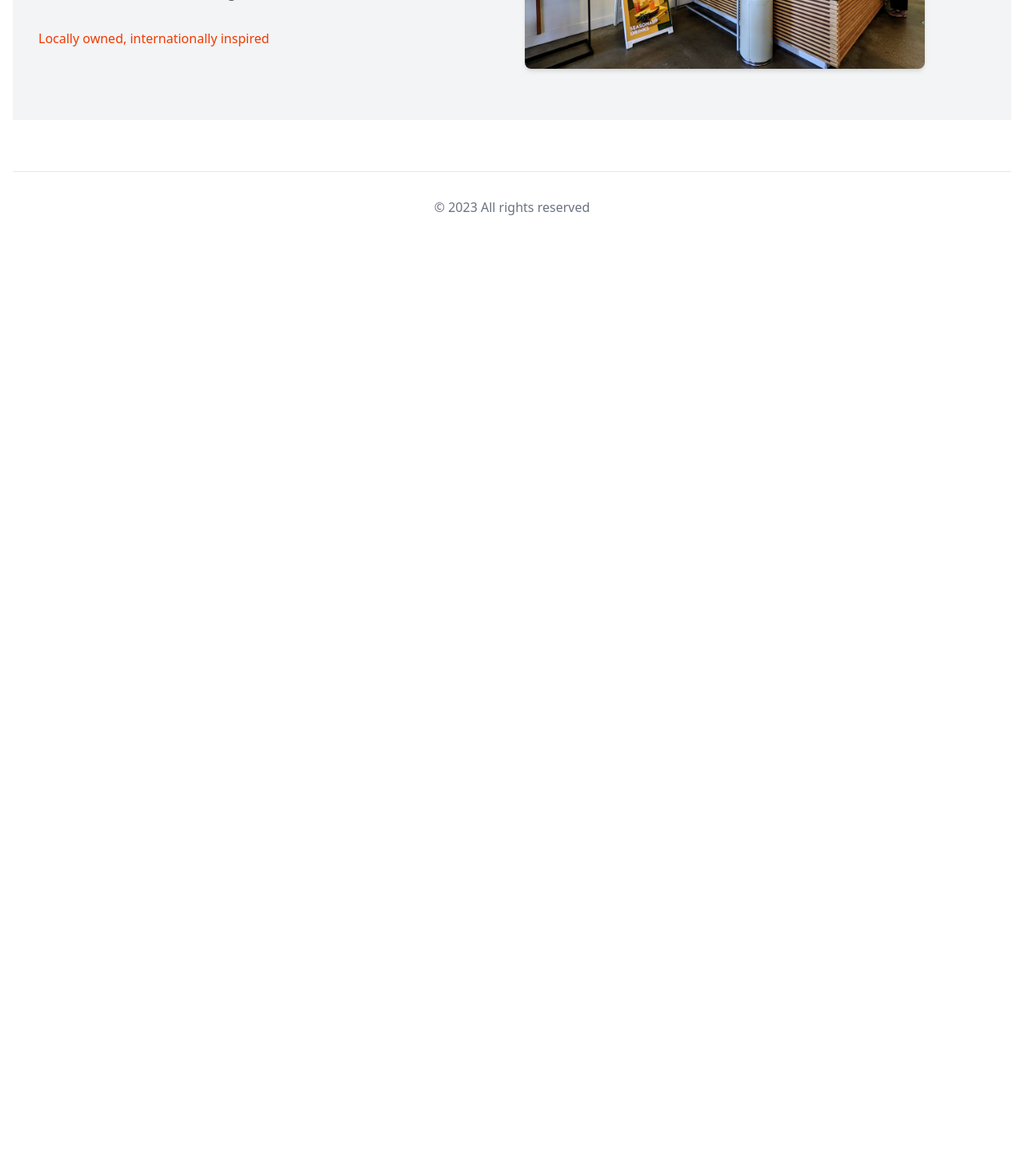
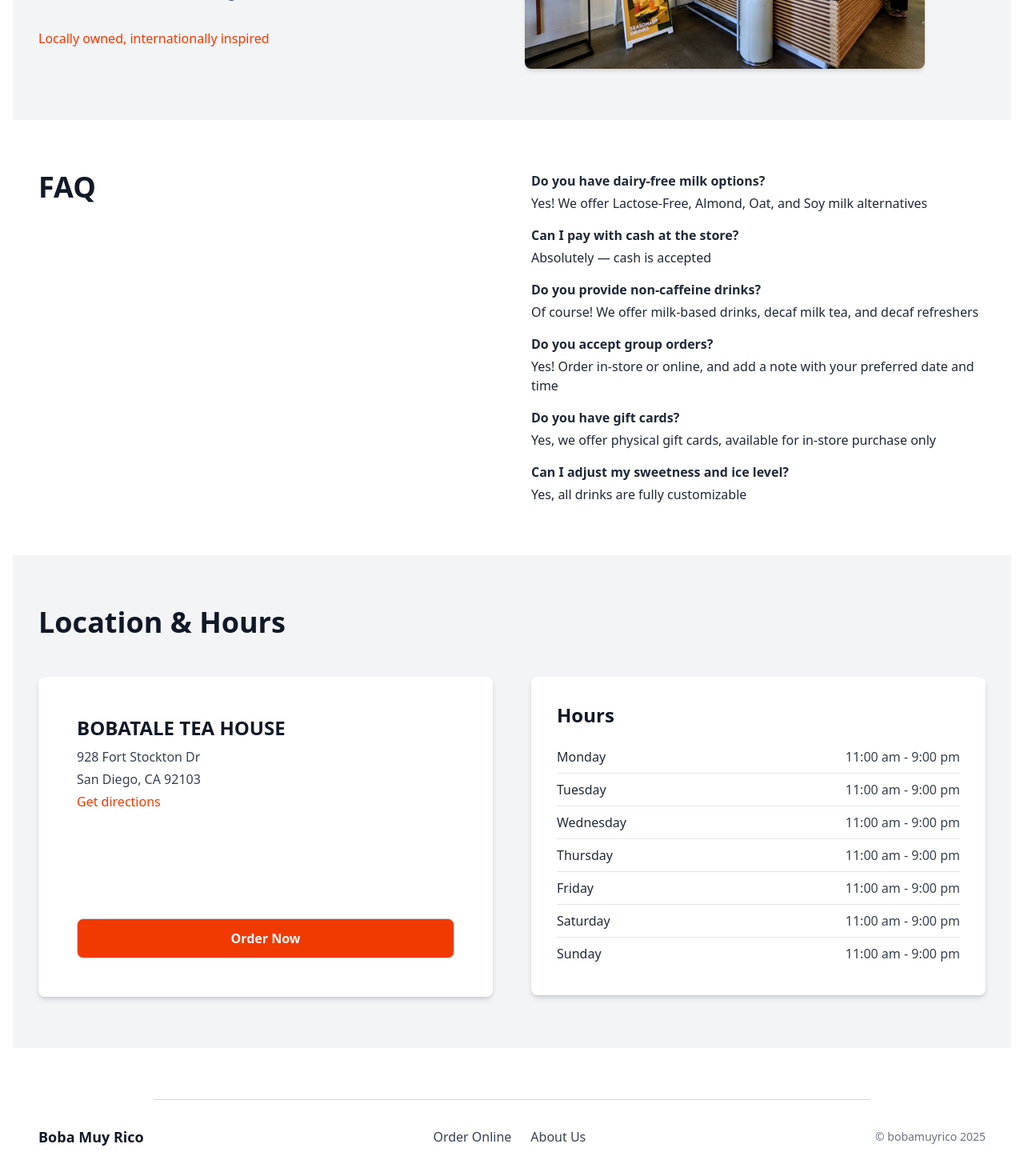
Before and after one commit to worleydev/boba-muy-rico, a Next.js app: page / in a window 1280 px wide. Shown: the part 2287-3757 px from the top of the page at 80% size. Before the commit the page ends 2606 px from the top, so only its background shows below. Built offline with nearby package versions, Linux system fonts and the light colour scheme; no server answers; the database is empty.

Commit message:
Update footer, FAQ, location & hours, cart page styling

```diff
--- a/src/app/api/checkout/route.js
+++ b/src/app/api/checkout/route.js
@@ -63,13 +63,13 @@ export async function POST(req) {
             metadata:{orderId:orderDoc._id.toString()},
         },
         shipping_options: [
-            {
-                shipping_rate_data: {
-                    display_name: 'Delivery fee',
-                    type: 'fixed_amount',
-                    fixed_amount: {amount: 500, currency: 'USD'},
-                },
-            },
+            // {
+            //     shipping_rate_data: {
+            //         display_name: 'Delivery fee',
+            //         type: 'fixed_amount',
+            //         fixed_amount: {amount: 500, currency: 'USD'},
+            //     },
+            // },
         ],
     });
 
--- a/src/app/cart/page.js
+++ b/src/app/cart/page.js
@@ -84,6 +84,16 @@ export default function CartPage() {
 
   return (
     <section className="mt-8">
+      <div className="flex justify-start mb-4">
+      <div className="flex flex-col text-sm font-medium text-gray-700 space-y-1">
+  <div>
+    Pickup from 928 Fort Stockton Dr, San Diego, in 30 minutes.
+  </div>
+  <div>
+    Orders may not be placed after 8:00 pm.
+  </div>
+</div>
+    </div>
       <div className="text-center">
         <SectionHeaders mainHeader="Cart" />
       </div>
--- a/src/app/layout.js
+++ b/src/app/layout.js
@@ -20,9 +20,33 @@ export default function RootLayout({ children }) {
             <Toaster />
             <Header />
             {children}
-            <footer className="border-t p-8 text-center text-gray-500 mt-16">
-              &copy; 2023 All rights reserved
-            </footer>
+            <footer className="mt-16">
+  {/* Top thin gray line, shorter than full width */}
+  <div className="mx-auto max-w-4xl border-t border-gray-300"></div>
+
+  <div className="container mx-auto px-4 sm:px-6 lg:px-8 py-8 flex flex-col md:flex-row items-center justify-between">
+
+    {/* Left: Logo / Name */}
+    <div className="text-gray-900 font-bold text-lg mb-4 md:mb-0">
+      Boba Muy Rico
+    </div>
+
+    {/* Center: Navigation Links */}
+    <div className="flex flex-col md:flex-row items-center space-y-2 md:space-y-0 md:space-x-6 text-gray-700 mb-4 md:mb-0">
+      <a href="/menu" className="hover:text-gray-900 transition">
+        Order Online
+      </a>
+      <a href="/about" className="hover:text-gray-900 transition">
+        About Us
+      </a>
+    </div>
+
+    {/* Right: Copyright */}
+    <div className="text-gray-500 text-sm">
+      &copy; bobamuyrico 2025
+    </div>
+  </div>
+</footer>
           </AppProvider>
         </main>
       </body>
--- a/src/app/orders/[id]/page.js
+++ b/src/app/orders/[id]/page.js
@@ -42,7 +42,7 @@ export default function OrderPage() {
                     <SectionHeaders mainHeader="Your order"/>
                     <div className="mt-4 mb-8">
                         <p>Thanks for your order</p>
-                        <p>We will call you when your order is on the way.</p>
+                        <p>Order will be ready for pickup within 30 minutes.</p>
                     </div>
                 </div>
                 {loadingOrder && (
--- a/src/app/page.js
+++ b/src/app/page.js
@@ -2,6 +2,8 @@ import SectionHeaders from '@/components/layout/SectionHeaders'
 import Hero from '../components/layout/Hero'
 import HomeMenu from "../components/layout/HomeMenu"
 import About from "@/components/layout/About"
+import LocationHours from "@/components/layout/LocationHours"
+import Faq from "@/components/layout/Faq"
 
 export default function Home() {
   return (
@@ -15,6 +17,8 @@ export default function Home() {
         />
       </section>
       <About />
+      <Faq />
+      <LocationHours />
       {/* <section className="text-center my-8" id="contact">
         <SectionHeaders
           subHeader={'Don\'t hesitate'}
--- /dev/null
+++ b/src/components/layout/Faq.js
@@ -0,0 +1,53 @@
+import React from "react";
+
+export default function Faq() {
+    const faqs = [
+        {
+            question: "Do you have dairy-free milk options?",
+            answer: "Yes! We offer Lactose-Free, Almond, Oat, and Soy milk alternatives"
+        },
+        {
+            question: "Can I pay with cash at the store?",
+            answer: "Absolutely — cash is accepted"
+        },
+        {
+            question: "Do you provide non-caffeine drinks?",
+            answer: "Of course! We offer milk-based drinks, decaf milk tea, and decaf refreshers"
+        },
+        {
+            question: "Do you accept group orders?",
+            answer: "Yes! Order in-store or online, and add a note with your preferred date and time"
+        },
+        {
+            question: "Do you have gift cards?",
+            answer: "Yes, we offer physical gift cards, available for in-store purchase only"
+        },
+        {
+            question: "Can I adjust my sweetness and ice level?",
+            answer: "Yes, all drinks are fully customizable"
+        }
+    ];
+
+    return (
+        <section className="py-16 ">
+            <div className="container mx-auto px-4 sm:px-6 lg:px-8">
+                <div className="grid grid-cols-1 md:grid-cols-2 gap-12 items-start">
+                    {/* Left label */}
+                    <div className="text-4xl font-extrabold text-gray-900">
+                        FAQ
+                    </div>
+
+                    {/* Right content */}
+                    <div className="space-y-4 text-gray-800">
+                        {faqs.map(({ question, answer }, index) => (
+                            <div key={index}>
+                                <h3 className="font-semibold mb-1">{question}</h3>
+                                <p>{answer}</p>
+                            </div>
+                        ))}
+                    </div>
+                </div>
+            </div>
+        </section>
+    );
+}
--- /dev/null
+++ b/src/components/layout/LocationHours.js
@@ -0,0 +1,65 @@
+import React from "react";
+import Link from "next/link";
+
+export default function LocationHours() {
+    const hours = [
+        { day: "Monday", open: "11:00 am", close: "9:00 pm" },
+        { day: "Tuesday", open: "11:00 am", close: "9:00 pm" },
+        { day: "Wednesday", open: "11:00 am", close: "9:00 pm" },
+        { day: "Thursday", open: "11:00 am", close: "9:00 pm" },
+        { day: "Friday", open: "11:00 am", close: "9:00 pm" },
+        { day: "Saturday", open: "11:00 am", close: "9:00 pm" },
+        { day: "Sunday", open: "11:00 am", close: "9:00 pm" },
+    ];
+
+    return (
+        <section className="py-16 bg-gray-100">
+            <div className="container mx-auto px-4 sm:px-6 lg:px-8">
+                <h1 className="text-4xl font-extrabold text-gray-900 mb-12">
+                    Location & Hours
+                </h1>
+
+                <div className="grid grid-cols-1 md:grid-cols-2 gap-12 items-start">
+                    {/* Location Info */}
+                    <div className="bg-white p-12 rounded-lg shadow-md shadow-gray-400/40 min-h-[400px] flex flex-col justify-between">
+                        <div>
+                            <h2 className="text-2xl font-bold text-gray-900 mb-2">
+                                BOBATALE TEA HOUSE
+                            </h2>
+                            <p className="text-gray-700 mb-1">928 Fort Stockton Dr</p>
+                            <p className="text-gray-700 mb-1">San Diego, CA 92103</p>
+                            <a
+                                href="https://www.google.com/maps/dir//928+Fort+Stockton+Dr,+San+Diego,+CA+92103"
+                                target="_blank"
+                                rel="noopener noreferrer"
+                                className="inline-block text-primary font-medium hover:underline mb-6"
+                            >
+                                Get directions
+                            </a>
+                        </div>
+                        <Link href="/menu">
+                            <button className="mt-4 bg-primary text-white font-semibold px-6 py-3 rounded-lg hover:bg-primary-dark transition">
+                                Order Now
+                            </button>
+                        </Link>
+                    </div>
+
+                    {/* Hours Info */}
+                    <div className="bg-white p-8 rounded-lg shadow-md shadow-gray-400/40">
+                        <h2 className="text-2xl font-bold text-gray-900 mb-4">
+                            Hours
+                        </h2>
+                        <ul className="divide-y divide-gray-200">
+                            {hours.map(({ day, open, close }) => (
+                                <li key={day} className="flex justify-between py-2">
+                                    <span className="font-medium text-gray-800">{day}</span>
+                                    <span className="text-gray-700">{open} - {close}</span>
+                                </li>
+                            ))}
+                        </ul>
+                    </div>
+                </div>
+            </div>
+        </section>
+    );
+}
```
